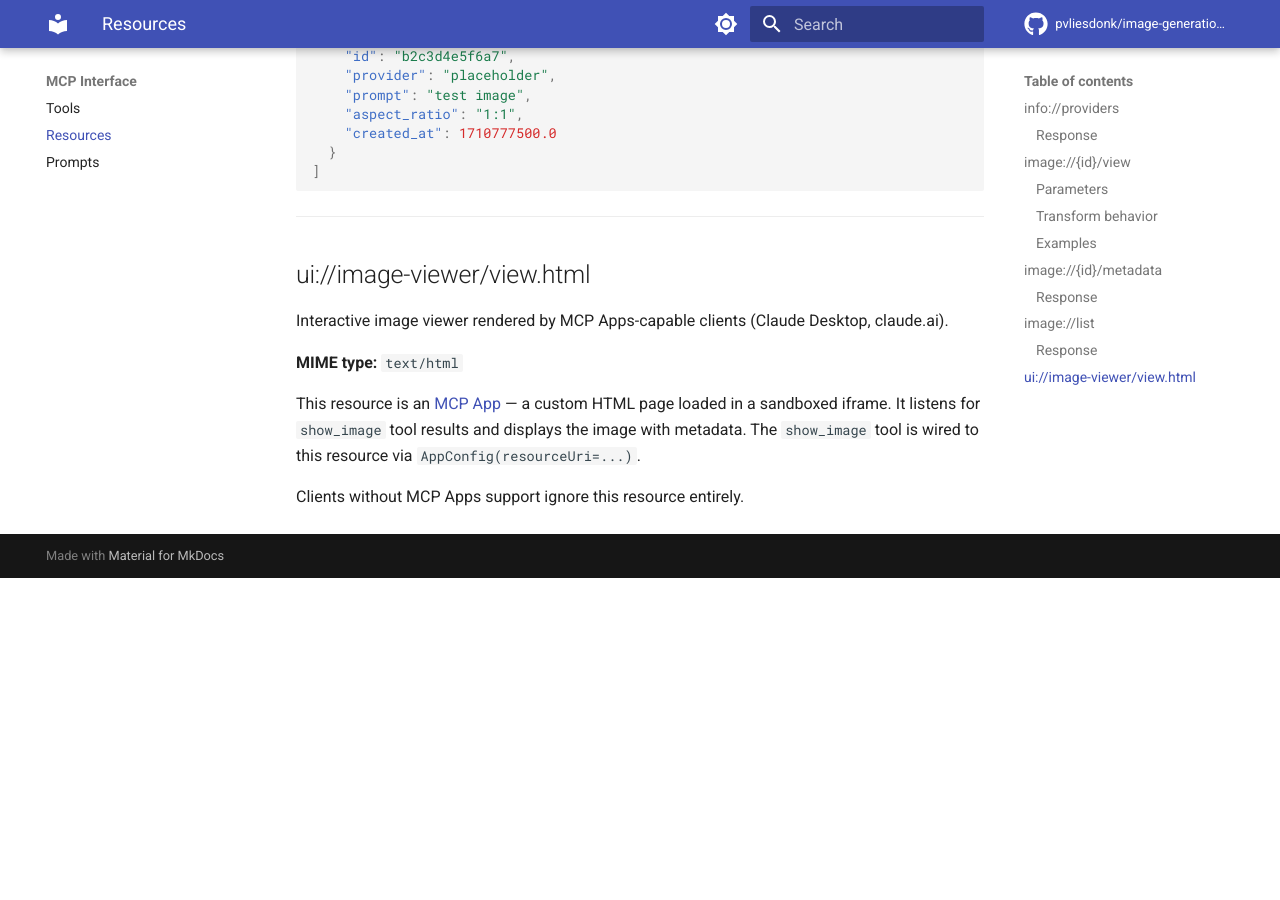
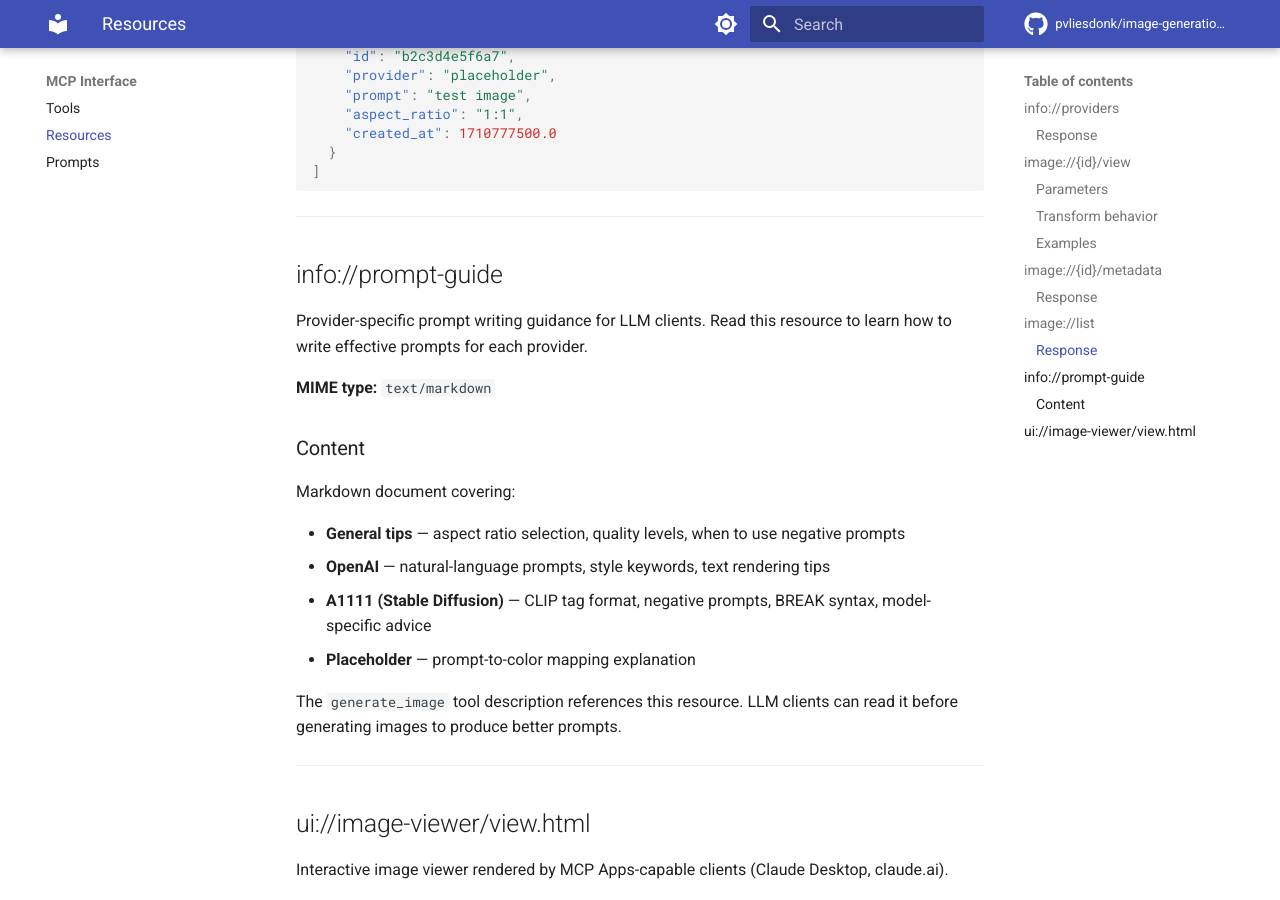
Before and after one commit to pvliesdonk/image-generation-mcp, an MkDocs documentation site: the page built from docs/resources.md, in a window 1280 px wide and 900 px high, scrolled down 4157 px. Built offline with MkDocs 1.6.1 and Material for MkDocs 9.7.7, drawn with Linux system fonts in a browser that asks for light colours; comment, search, counter and statistics services are not loaded; before the commit the page ends 4735 px from its top, so only the background shows below that.

Commit message:
docs: add info://prompt-guide to resources and design docs
Document the new prompt-guide resource in docs/resources.md (full section),
docs/design/provider-system.md (resources table), and docs/tools.md
(generate_image description reference).

Co-Authored-By: Claude Opus 4.6 <noreply@anthropic.com>

```diff
--- a/docs/resources.md
+++ b/docs/resources.md
@@ -188,6 +188,25 @@ List all registered images.
 
 ---
 
+## info://prompt-guide
+
+Provider-specific prompt writing guidance for LLM clients. Read this resource to learn how to write effective prompts for each provider.
+
+**MIME type:** `text/markdown`
+
+### Content
+
+Markdown document covering:
+
+- **General tips** — aspect ratio selection, quality levels, when to use negative prompts
+- **OpenAI** — natural-language prompts, style keywords, text rendering tips
+- **A1111 (Stable Diffusion)** — CLIP tag format, negative prompts, BREAK syntax, model-specific advice
+- **Placeholder** — prompt-to-color mapping explanation
+
+The `generate_image` tool description references this resource. LLM clients can read it before generating images to produce better prompts.
+
+---
+
 ## ui://image-viewer/view.html
 
 Interactive image viewer rendered by MCP Apps-capable clients (Claude Desktop, claude.ai).
--- a/docs/tools.md
+++ b/docs/tools.md
@@ -4,7 +4,7 @@ image-generation-mcp exposes three domain tools plus two auto-generated resource
 
 ## generate_image
 
-Generate an image from a text prompt. Returns metadata with resource URIs and a `ResourceLink` to the image. Call `show_image` with the image URI to display it.
+Generate an image from a text prompt. Returns metadata with resource URIs and a `ResourceLink` to the image. Call `show_image` with the image URI to display it. Read `info://prompt-guide` for provider-specific prompt writing tips.
 
 | Property | Value |
 |----------|-------|
```
Also changed, not shown: docs/design/provider-system.md (+1 -0 lines).
